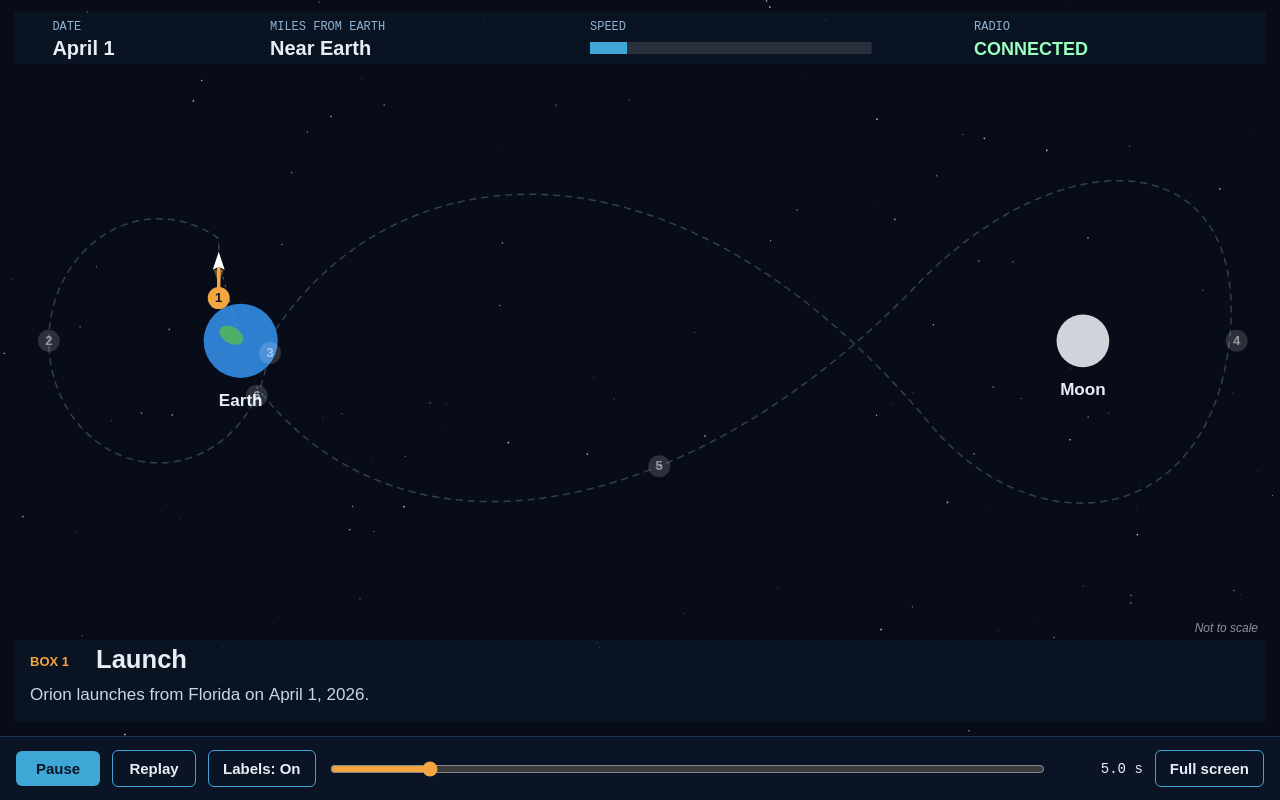
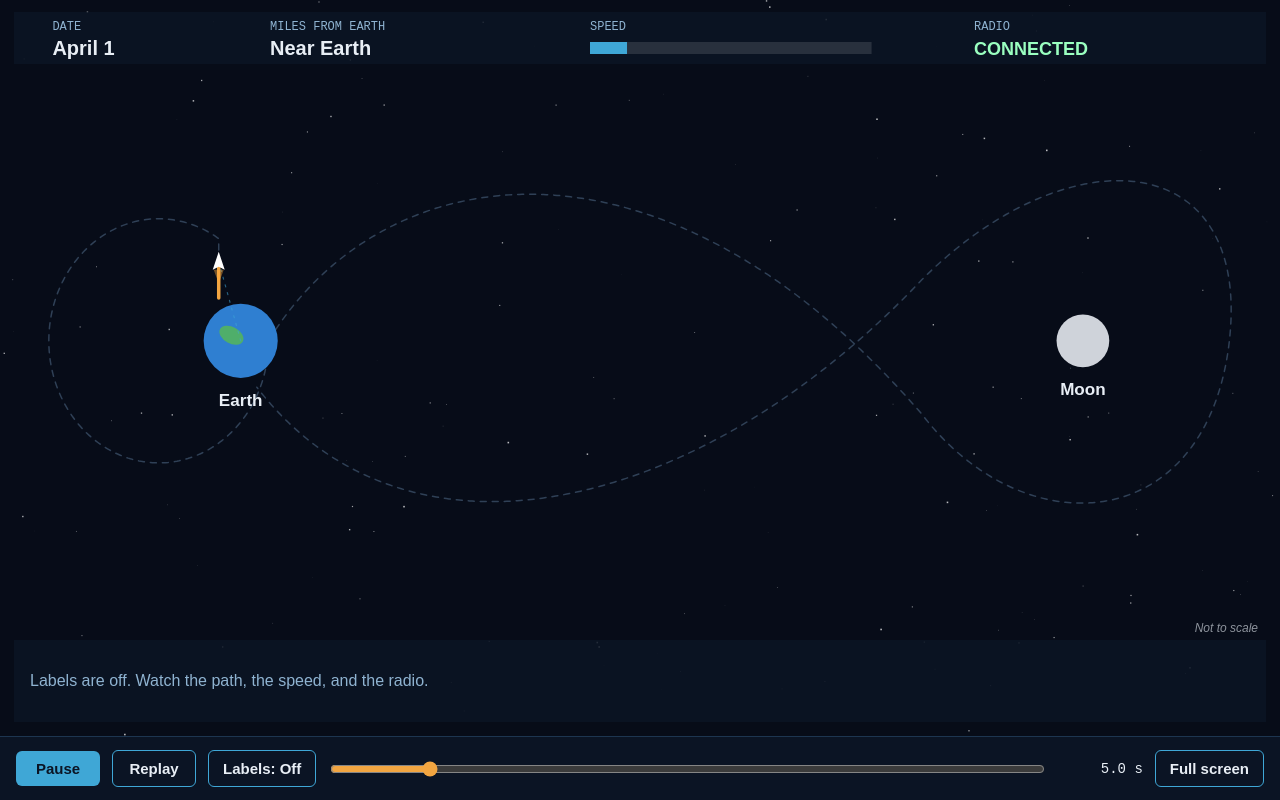
Before and after one commit to ariannaaferri-pixel/slingshot, a plain HTML site: page artemis.html in a window 1280 px wide. Drawn offline with Linux system fonts and the light colour scheme.

Commit message:
Artemis animation starts with labels off
Co-Authored-By: Claude Opus 5.5 <noreply@anthropic.com>
Claude-Session: https://claude.ai/code/session_01LKbAUdmRuw6f6Zx8d3kYhg

```diff
--- a/artemis.html
+++ b/artemis.html
@@ -11,7 +11,7 @@ html,body{margin:0;height:100%;background:#070c18;overflow:hidden;font-family:Ar
 #time{font:14px monospace;min-width:84px;text-align:right}
 </style></head><body>
 <canvas id="c"></canvas>
-<div id="bar"><button id="play">Pause</button><button id="again" class="alt">Replay</button><button id="lab" class="alt">Labels: On</button><input id="scrub" type="range" min="0" max="38" step="0.01" value="0" aria-label="Timeline"><span id="time">0.0 s</span><button id="fs" class="alt">Full screen</button></div>
+<div id="bar"><button id="play">Pause</button><button id="again" class="alt">Replay</button><button id="lab" class="alt">Labels: Off</button><input id="scrub" type="range" min="0" max="38" step="0.01" value="0" aria-label="Timeline"><span id="time">0.0 s</span><button id="fs" class="alt">Full screen</button></div>
 <script>
 // ---------- path (same shape as the worksheet map) ----------
 const SX=0.6, E={x:330*SX,y:420}, MO={x:1480*SX,y:420}, ER=44*SX*1.15, MR=30*SX*1.2;
@@ -79,7 +79,7 @@ function fit(){dpr=window.devicePixelRatio||1;W=cv.clientWidth;H=cv.clientHeight
 addEventListener('resize',fit);
 const X=x=>ox+x*sc,Y=y=>oy+y*sc;
 const stars=[...Array(160)].map(()=>[Math.random(),Math.random(),Math.random()*1.3+0.3]);
-let labels=true;
+let labels=false;
 function draw(t){
  const s=sOf(t),p=posAt(s),s2=sOf(Math.min(TOTAL,t+0.05)),spd=Math.abs(s2-s)/0.05;
  cx.fillStyle='#070c18';cx.fillRect(0,0,W,H);
```
